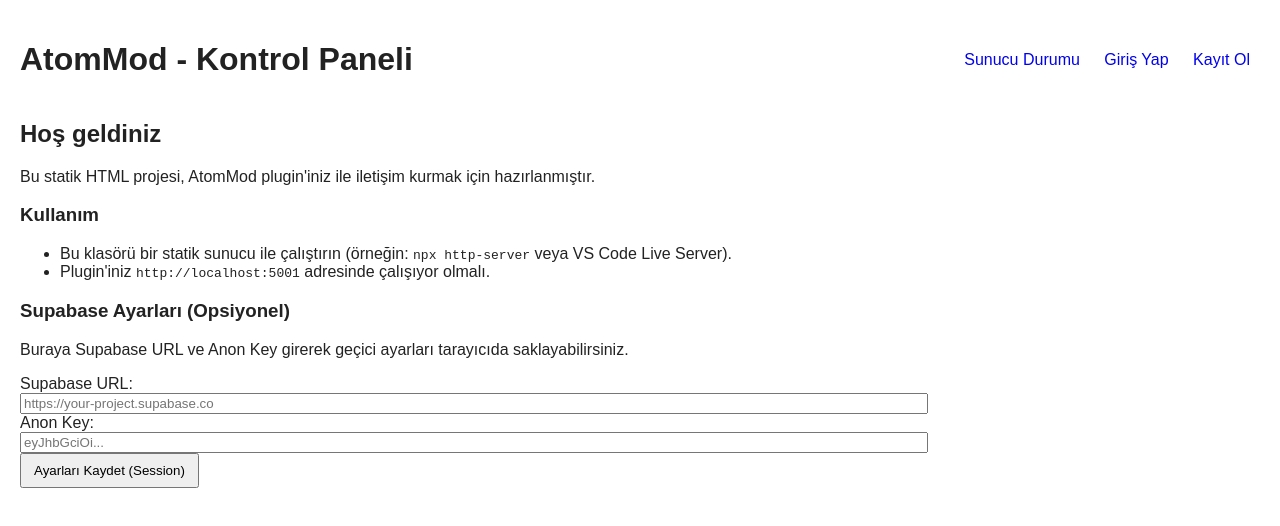
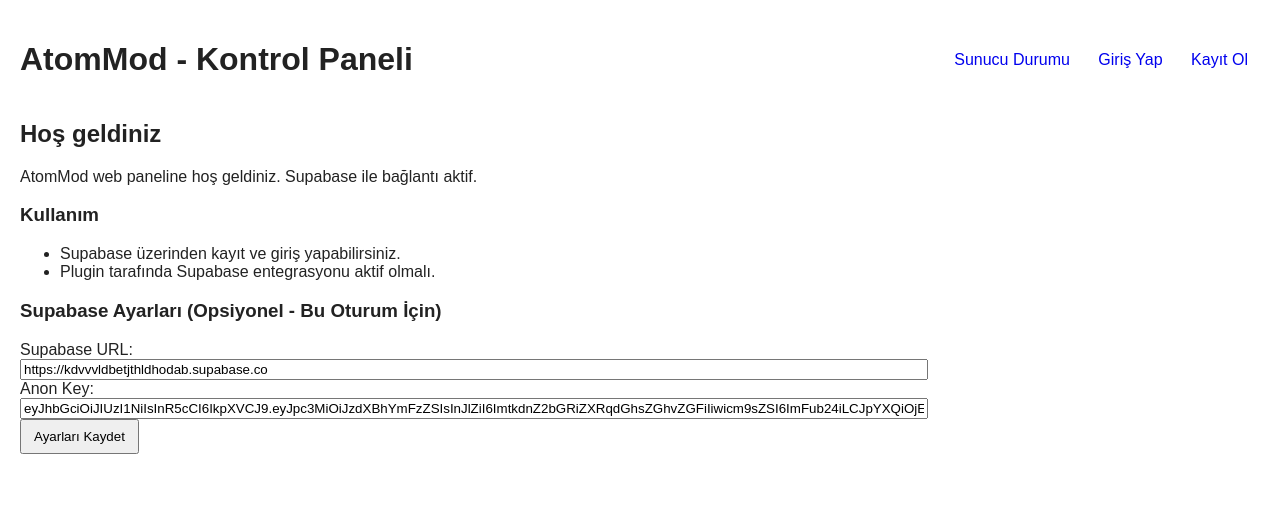
Before and after one commit to LotusSCP/AtomMod, a website: page index.html in a window 1280 px wide. Drawn offline with Linux system fonts and the light colour scheme.

Commit message:
Update index.html

```diff
--- a/index.html
+++ b/index.html
@@ -6,15 +6,9 @@
     <title>AtomMod - Ana Sayfa</title>
     <link rel="stylesheet" href="styles.css">
     <style>
-        .nav-link {
-            margin: 0 10px;
-            text-decoration: none;
-        }
-        .logged-in-info {
-            color: #0f0;
-            font-weight: bold;
-            margin-top: 10px;
-        }
+        .nav-link { margin: 0 12px; text-decoration: none; }
+        .logged-in { color: #0f0; font-weight: bold; }
+        .not-logged { color: #ffcc00; }
     </style>
 </head>
 <body>
@@ -25,40 +19,37 @@
             <a href="status.html" class="nav-link">Sunucu Durumu</a>
             <a href="login.html" id="loginLink" class="nav-link">Giriş Yap</a>
             <a href="register.html" id="registerLink" class="nav-link">Kayıt Ol</a>
+            <a href="#" id="logoutLink" class="nav-link" style="display:none; color:#f66;">Çıkış Yap</a>
         </nav>
     </header>
 
     <main>
         <section>
-            <h2>Hoş geldiniz</h2>
-            <p id="welcomeText">Bu statik HTML projesi, AtomMod plugin'iniz ile iletişim kurmak için hazırlanmıştır.</p>
+            <h2 id="welcomeHeading">Hoş geldiniz</h2>
+            <p id="welcomeText">AtomMod web paneline hoş geldiniz. Supabase ile bağlantı aktif.</p>
 
-            <div id="loginStatus" class="logged-in-info" style="display: none;">
-                ✅ Giriş yaptınız. Hoş geldiniz!
+            <div id="loginStatus" style="display: none; margin: 15px 0; padding: 10px; border-radius: 6px;">
+                <!-- Dinamik olarak doldurulacak -->
             </div>
         </section>
 
         <section>
             <h3>Kullanım</h3>
             <ul>
-                <li>Bu klasörü bir statik sunucu ile çalıştırın (örneğin: <code>npx http-server</code> veya VS Code Live Server).</li>
-                <li>Plugin'iniz <code>http://localhost:5001</code> adresinde çalışıyor olmalı.</li>
+                <li>Supabase üzerinden kayıt ve giriş yapabilirsiniz.</li>
+                <li>Plugin tarafında Supabase entegrasyonu aktif olmalı.</li>
             </ul>
         </section>
 
         <section>
-            <h3>Supabase Ayarları (Opsiyonel)</h3>
-            <p>Buraya Supabase URL ve Anon Key girerek geçici ayarları tarayıcıda saklayabilirsiniz.</p>
-
+            <h3>Supabase Ayarları (Opsiyonel - Bu Oturum İçin)</h3>
             <label>Supabase URL:<br>
-                <input id="sbUrl" style="width:100%" placeholder="https://your-project.supabase.co">
+                <input id="sbUrl" style="width:100%" value="https://kdvvvldbetjthldhodab.supabase.co">
             </label>
-
             <label>Anon Key:<br>
-                <input id="sbKey" style="width:100%" placeholder="eyJhbGciOi...">
+                <input id="sbKey" style="width:100%" value="eyJhbGciOiJIUzI1NiIsInR5cCI6IkpXVCJ9.eyJpc3MiOiJzdXBhYmFzZSIsInJlZiI6ImtkdnZ2bGRiZXRqdGhsZGhvZGFiIiwicm9sZSI6ImFub24iLCJpYXQiOjE3NzUwNjA3NDIsImV4cCI6MjA5MDYzNjc0Mn0.o0WFi9ZYYGkInwFccMruvGYShAO_tQUpMKh_FqLgqBA">
             </label>
-
-            <button id="saveSb">Ayarları Kaydet (Session)</button>
+            <button id="saveSb">Ayarları Kaydet</button>
         </section>
     </main>
 
@@ -67,45 +58,50 @@
 
     <script>
         // ========================
-        // Giriş durumunu kontrol et ve butonları yönet
+        // Giriş durumunu kontrol et (Supabase + localStorage)
         // ========================
         function updateLoginUI() {
             const isLoggedIn = localStorage.getItem('atommod_logged_in') === 'true';
-            const username = localStorage.getItem('atommod_lastuser');
+            const username = localStorage.getItem('atommod_lastuser') || 'Kullanıcı';
 
             const loginLink = document.getElementById('loginLink');
             const registerLink = document.getElementById('registerLink');
+            const logoutLink = document.getElementById('logoutLink');
             const loginStatus = document.getElementById('loginStatus');
             const welcomeText = document.getElementById('welcomeText');
+            const welcomeHeading = document.getElementById('welcomeHeading');
 
             if (isLoggedIn) {
-                // Giriş yapıldıysa login ve register butonlarını gizle
-                if (loginLink) loginLink.style.display = 'none';
-                if (registerLink) registerLink.style.display = 'none';
+                loginLink.style.display = 'none';
+                registerLink.style.display = 'none';
+                logoutLink.style.display = 'inline';
 
-                // Hoş geldiniz mesajını güncelle
-                if (username) {
-                    welcomeText.innerHTML = `Hoş geldiniz, <strong>${username}</strong>!`;
-                }
+                welcomeHeading.textContent = `Hoş geldiniz, ${username}`;
+                welcomeText.textContent = 'Supabase üzerinden başarılı bir şekilde giriş yaptınız.';
+
                 loginStatus.style.display = 'block';
-                loginStatus.textContent = `✅ Giriş yaptınız (${username || 'Kullanıcı'})`;
+                loginStatus.className = 'logged-in';
+                loginStatus.innerHTML = `✅ Giriş yaptınız → <strong>${username}</strong>`;
             } else {
-                // Giriş yapılmadıysa butonları göster
-                if (loginLink) loginLink.style.display = 'inline';
-                if (registerLink) registerLink.style.display = 'inline';
+                loginLink.style.display = 'inline';
+                registerLink.style.display = 'inline';
+                logoutLink.style.display = 'none';
+
                 loginStatus.style.display = 'none';
+                welcomeHeading.textContent = 'Hoş geldiniz';
+                welcomeText.textContent = 'AtomMod web paneline hoş geldiniz. Supabase ile bağlantı aktif.';
             }
         }
 
         // ========================
         // Supabase ayarlarını kaydet
         // ========================
-        document.getElementById('saveSb').addEventListener('click', function () {
+        document.getElementById('saveSb').addEventListener('click', () => {
             const url = document.getElementById('sbUrl').value.trim();
             const key = document.getElementById('sbKey').value.trim();
 
             if (!url || !key) {
-                alert('Lütfen Supabase URL ve Anon Key alanlarını doldurun.');
+                alert('Supabase URL ve Anon Key alanlarını doldurun.');
                 return;
             }
 
@@ -116,27 +112,28 @@
                 sessionStorage.setItem('atommod_supabase_anon', key);
             }
 
-            alert('✅ Supabase ayarları kaydedildi (bu oturum için geçerli).');
+            alert('✅ Supabase ayarları bu oturum için kaydedildi.');
         });
 
         // ========================
-        // Sayfa yüklendiğinde çalıştır
+        // Çıkış Yap
         // ========================
-        window.addEventListener('load', () => {
-            updateLoginUI();
-
-            // Çıkış yap butonu istersen buraya eklenebilir
-            console.log('✅ AtomMod Ana Sayfa yüklendi.');
-        });
-
-        // Opsiyonel: Çıkış yapma fonksiyonu (ileride kullanmak istersen)
-        window.logout = function() {
+        document.getElementById('logoutLink').addEventListener('click', (e) => {
+            e.preventDefault();
             if (confirm('Çıkış yapmak istediğinizden emin misiniz?')) {
                 localStorage.removeItem('atommod_logged_in');
                 localStorage.removeItem('atommod_lastuser');
                 window.location.reload();
             }
-        };
+        });
+
+        // ========================
+        // Sayfa yüklendiğinde
+        // ========================
+        window.addEventListener('load', () => {
+            updateLoginUI();
+            console.log('✅ AtomMod Ana Sayfa (Supabase versiyonu) yüklendi.');
+        });
     </script>
 </body>
 </html>
```
